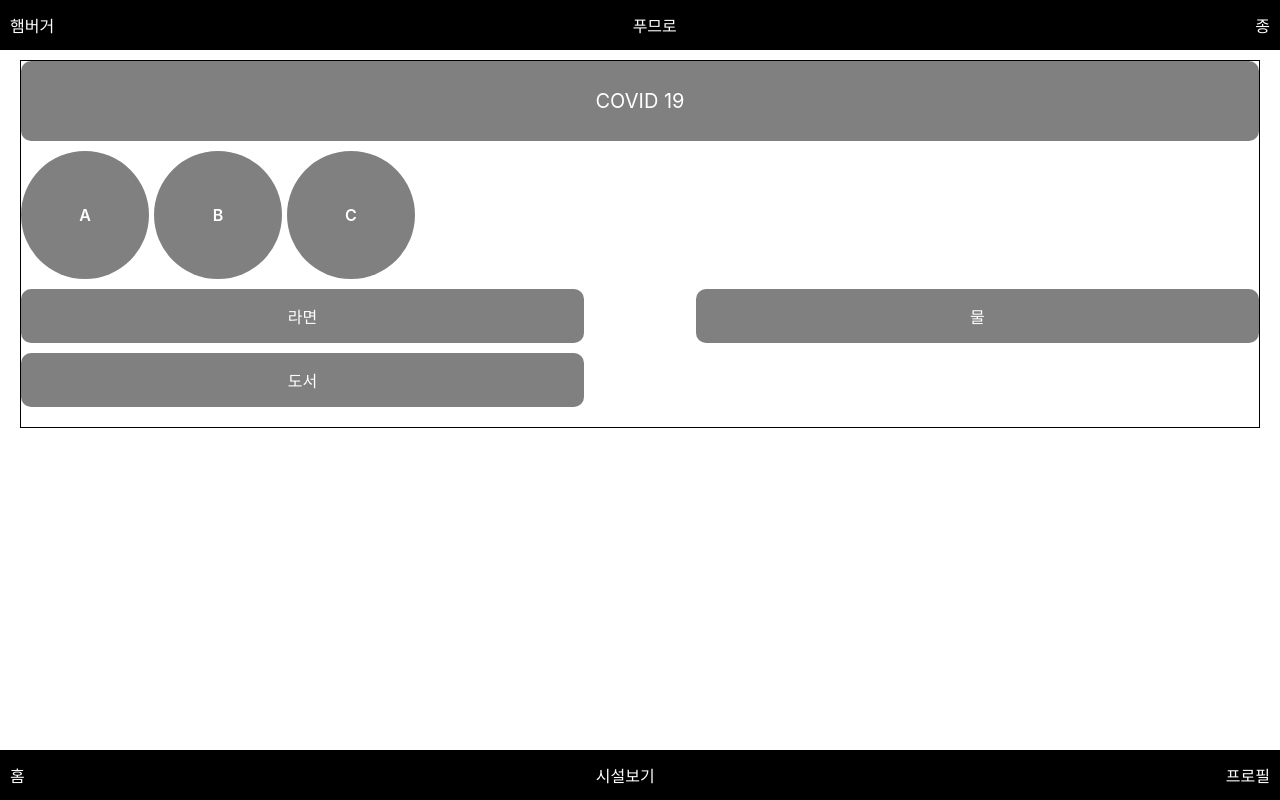
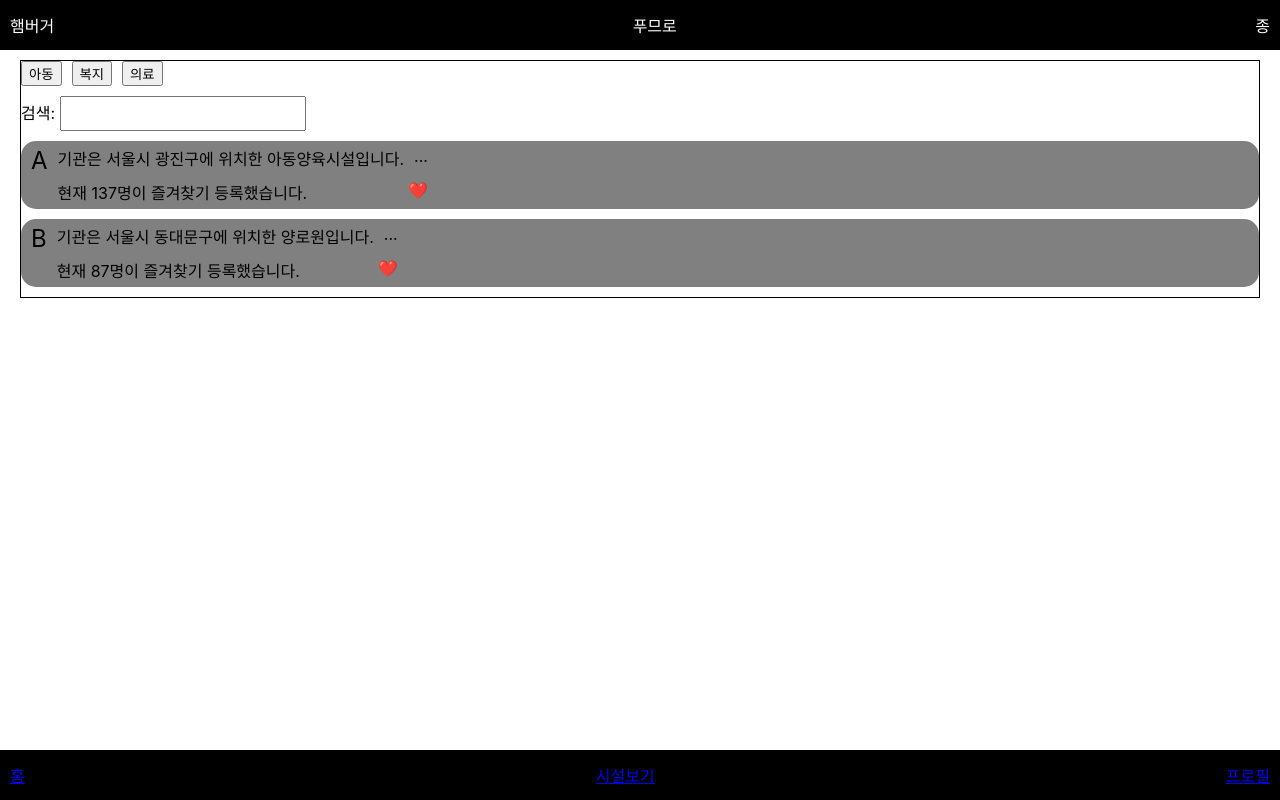
Before and after one commit to eunjung-jenny/on-gi-jong-gi, a React (Create React App) app in the folder front-app/: page /#/organizations in a window 1280 px wide. Before the commit this address led to /#/. Built offline with nearby package versions, Linux system fonts and the light colour scheme.

Commit message:
Add Link to footer elems
-  푸터의 버튼에 링크 연결

```diff
--- a/front-app/src/Component/App.js
+++ b/front-app/src/Component/App.js
@@ -11,14 +11,14 @@
   render() {
     return (
       <>
-        <Header />
         <Router>
+          <Header />
           <Route path="/" exact={true} component={Home} />
           <Route path="/profile" component={Profile} />
           <Route path="/item" component={Item} />
           <Route path="/organizations" component={Organizations} />
+          <Footer />
         </Router>
-        <Footer />
       </>
     );
   }
--- a/front-app/src/Component/Footer.js
+++ b/front-app/src/Component/Footer.js
@@ -1,4 +1,5 @@
 import React from "react";
+import { Link } from "react-router-dom";
 import styled from "styled-components";
 
 const Footer = styled.header`
@@ -18,9 +19,15 @@
 export default function () {
   return (
     <Footer>
-      <span>홈</span>
-      <span>시설보기</span>
-      <span>프로필</span>
+      <Link to="/">
+        <span>홈</span>
+      </Link>
+      <Link to="/organizations">
+        <span>시설보기</span>
+      </Link>
+      <Link to="/profile">
+        <span>프로필</span>
+      </Link>
     </Footer>
   );
 }
--- a/front-app/src/Route/Organizations/OrganizationsPresenter.js
+++ b/front-app/src/Route/Organizations/OrganizationsPresenter.js
@@ -46,8 +46,8 @@
           검색: <Input />
         </Section>
         <Section>
-          {organizations.map((organization) => (
-            <ItemRequestor organization={organization} />
+          {organizations.map((organization, idx) => (
+            <ItemRequestor key={idx} organization={organization} />
           ))}
         </Section>
       </>
```
